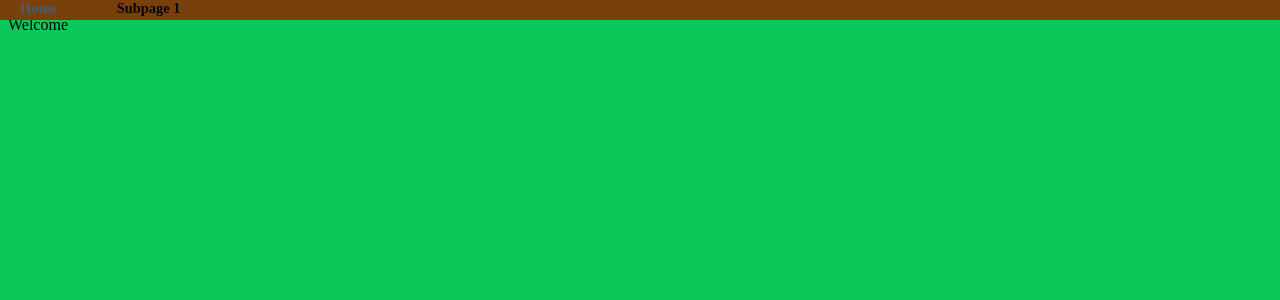
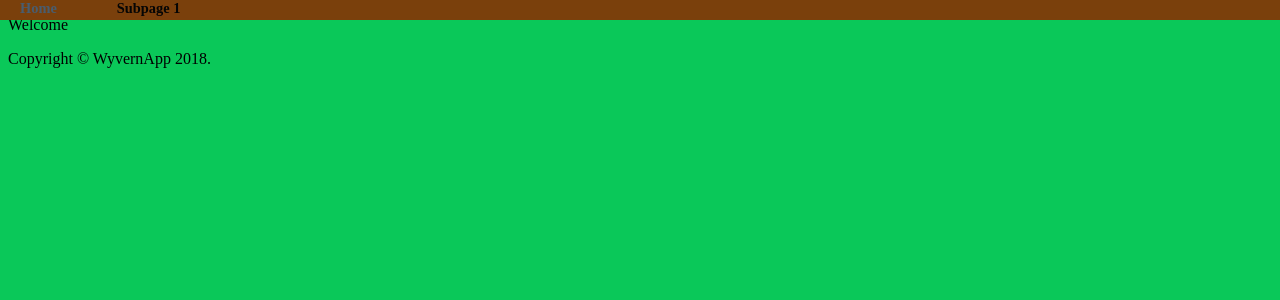
Before and after one commit to WyvernApp/wyvernapp.github.io, a Jekyll site: the page built from index.md, in a window 1280 px wide. Shown: the top 300 px of the page. Built offline with Jekyll 4.4.1, drawn with Linux system fonts in a browser that asks for light colours.

Commit message:
add a container

```diff
--- a/_layouts/home.html
+++ b/_layouts/home.html
@@ -1,10 +1,12 @@
 <!DOCTYPE html>
 <html lang="en" dir="ltr">
+
 <head>
   <meta charset="utf-8">
   <title>{{ site.title }}</title>
   <link href="assets/css/main.css" rel="stylesheet" type="text/css" />
 </head>
+
 <body>
   <header>
     {{ page.title }}
@@ -18,12 +20,15 @@
     </ul>
   </nav>
 
+  <div id="container">
     <section>
       {{ content }}
     </section>
 
     <footer>
+      <p>Copyright &copy; WyvernApp 2018.</p>
+    </footer>
+  </div>
+</body>
 
-    </footer>
-  </body>
 </html>
```
Lines whose indentation alone changed are shown as unchanged.
